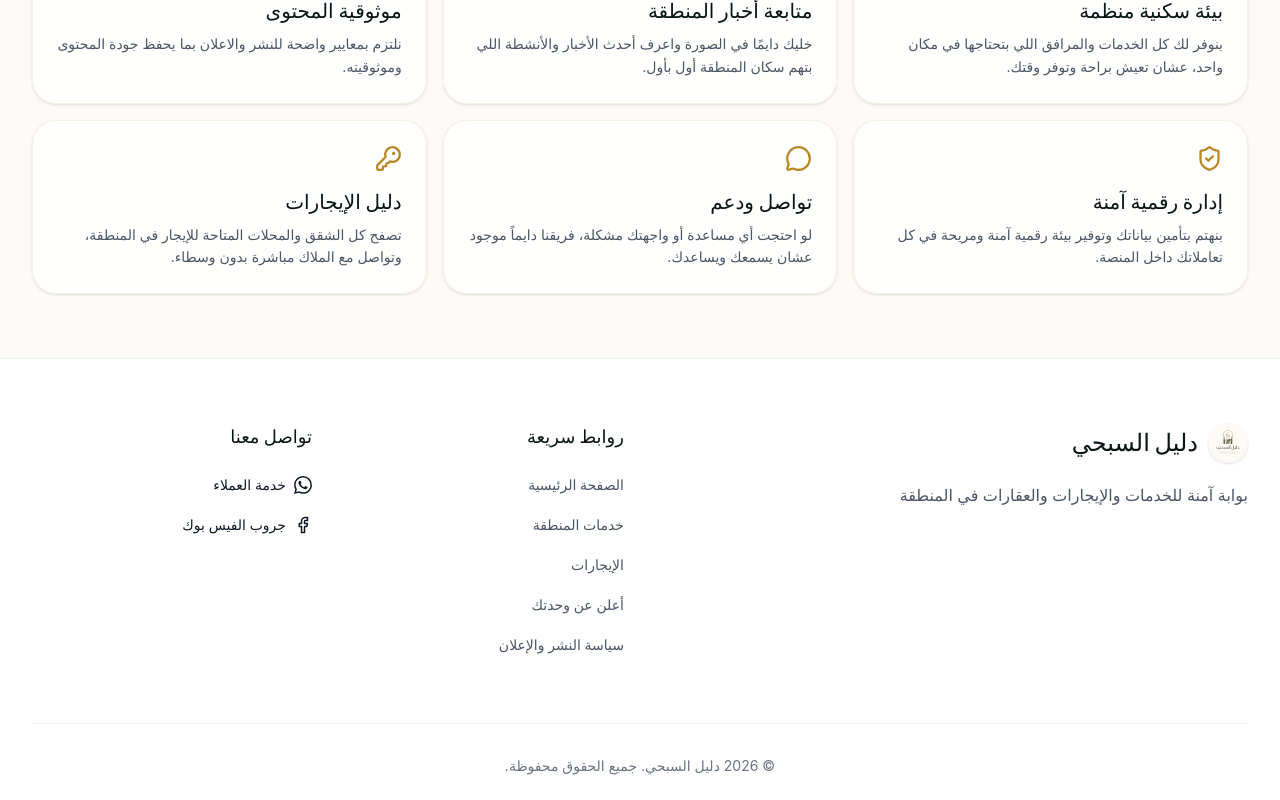
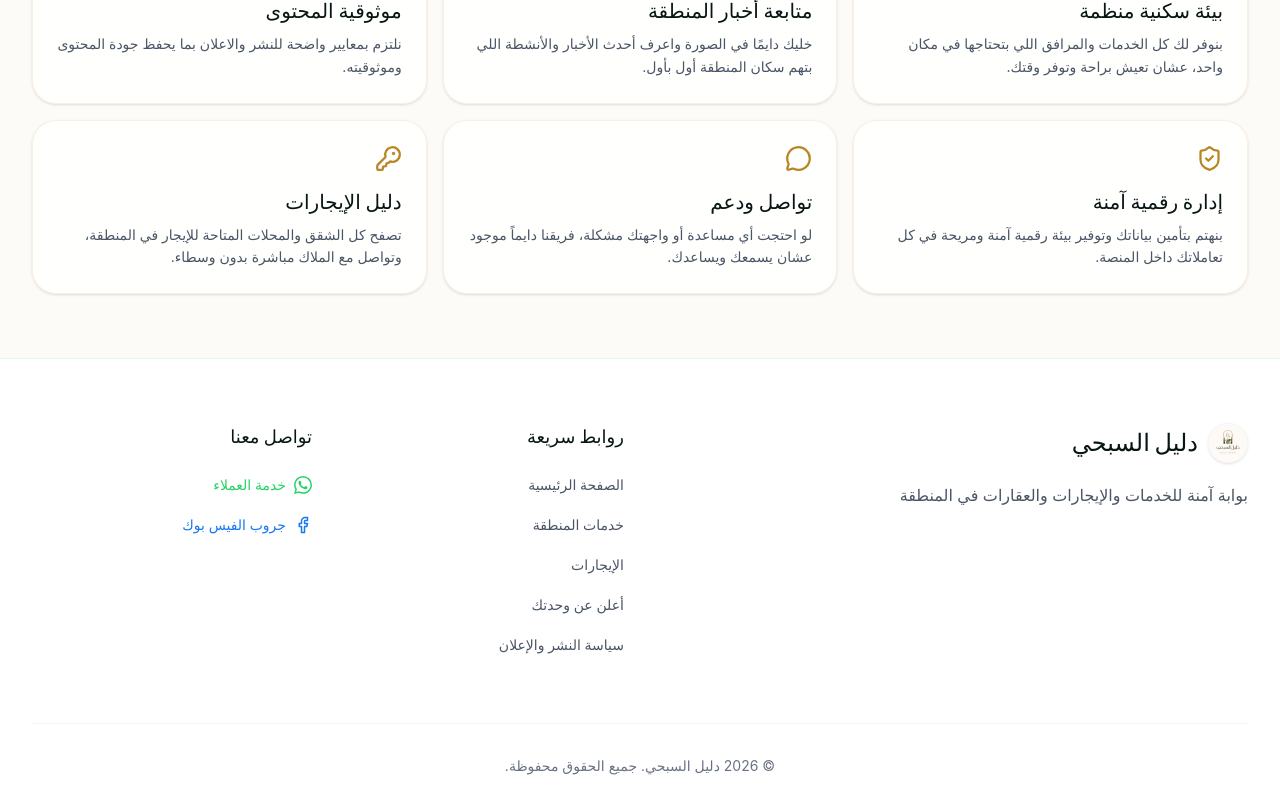
Before and after one commit to mohabx116-creator/dalilsubhi-landing-web, a React (Vite) app: page / in a window 1280 px wide. Shown: the part 1030-1830 px from the top of the page. Built offline with nearby package versions, Linux system fonts and the light colour scheme; no server answers.

Commit message:
fix: use inline styles for social link colors to bypass tailwind purge

```diff
--- a/src/components/Footer.tsx
+++ b/src/components/Footer.tsx
@@ -62,7 +62,8 @@ export default function Footer() {
                   href={WHATSAPP_GROUP_URL}
                   target="_blank"
                   rel="noopener noreferrer"
-                  className="flex items-center gap-2 text-[#25D366] transition hover:opacity-80 focus-visible:outline focus-visible:outline-2 focus-visible:outline-offset-4 focus-visible:outline-[#25D366]"
+                  className="flex items-center gap-2 transition hover:opacity-80"
+                  style={{ color: '#25D366' }}
                 >
                   <svg xmlns="http://www.w3.org/2000/svg" width="18" height="18" viewBox="0 0 24 24" fill="currentColor"><path d="M17.472 14.382c-.297-.149-1.758-.867-2.03-.967-.273-.099-.471-.148-.67.15-.197.297-.767.966-.94 1.164-.173.199-.347.223-.644.075-.297-.15-1.255-.463-2.39-1.475-.888-.788-1.487-1.761-1.66-2.059-.173-.297-.018-.458.13-.606.134-.133.298-.347.446-.52.149-.174.198-.298.298-.497.099-.198.05-.371-.025-.52-.075-.149-.669-1.612-.916-2.207-.242-.579-.487-.5-.669-.51-.173-.008-.371-.01-.57-.01-.198 0-.52.074-.792.372-.272.297-1.04 1.016-1.04 2.479 0 1.462 1.065 2.875 1.213 3.074.149.198 2.096 3.2 5.077 4.487.709.306 1.262.489 1.694.625.712.227 1.36.195 1.871.118.571-.085 1.758-.719 2.006-1.413.248-.694.248-1.289.173-1.413-.074-.124-.272-.198-.57-.347m-5.421 7.403h-.004a9.87 9.87 0 01-5.031-1.378l-.361-.214-3.741.982.998-3.648-.235-.374a9.86 9.86 0 01-1.51-5.26c.001-5.45 4.436-9.884 9.888-9.884 2.64 0 5.122 1.03 6.988 2.898a9.825 9.825 0 012.893 6.994c-.003 5.45-4.437 9.884-9.885 9.884m8.413-18.297A11.815 11.815 0 0012.05 0C5.495 0 .16 5.335.157 11.892c0 2.096.547 4.142 1.588 5.945L.057 24l6.305-1.654a11.882 11.882 0 005.683 1.448h.005c6.554 0 11.89-5.335 11.893-11.893a11.821 11.821 0 00-3.48-8.413Z"/></svg>
                   خدمة العملاء
@@ -73,7 +74,8 @@ export default function Footer() {
                   href={FACEBOOK_GROUP_URL}
                   target="_blank"
                   rel="noopener noreferrer"
-                  className="flex items-center gap-2 text-[#1877F2] transition hover:opacity-80 focus-visible:outline focus-visible:outline-2 focus-visible:outline-offset-4 focus-visible:outline-[#1877F2]"
+                  className="flex items-center gap-2 transition hover:opacity-80"
+                  style={{ color: '#1877F2' }}
                 >
                   <svg xmlns="http://www.w3.org/2000/svg" width="18" height="18" viewBox="0 0 24 24" fill="none" stroke="currentColor" strokeWidth="2" strokeLinecap="round" strokeLinejoin="round"><path d="M18 2h-3a5 5 0 0 0-5 5v3H7v4h3v8h4v-8h3l1-4h-4V7a1 1 0 0 1 1-1h3z"/></svg>
                   جروب الفيس بوك
```
